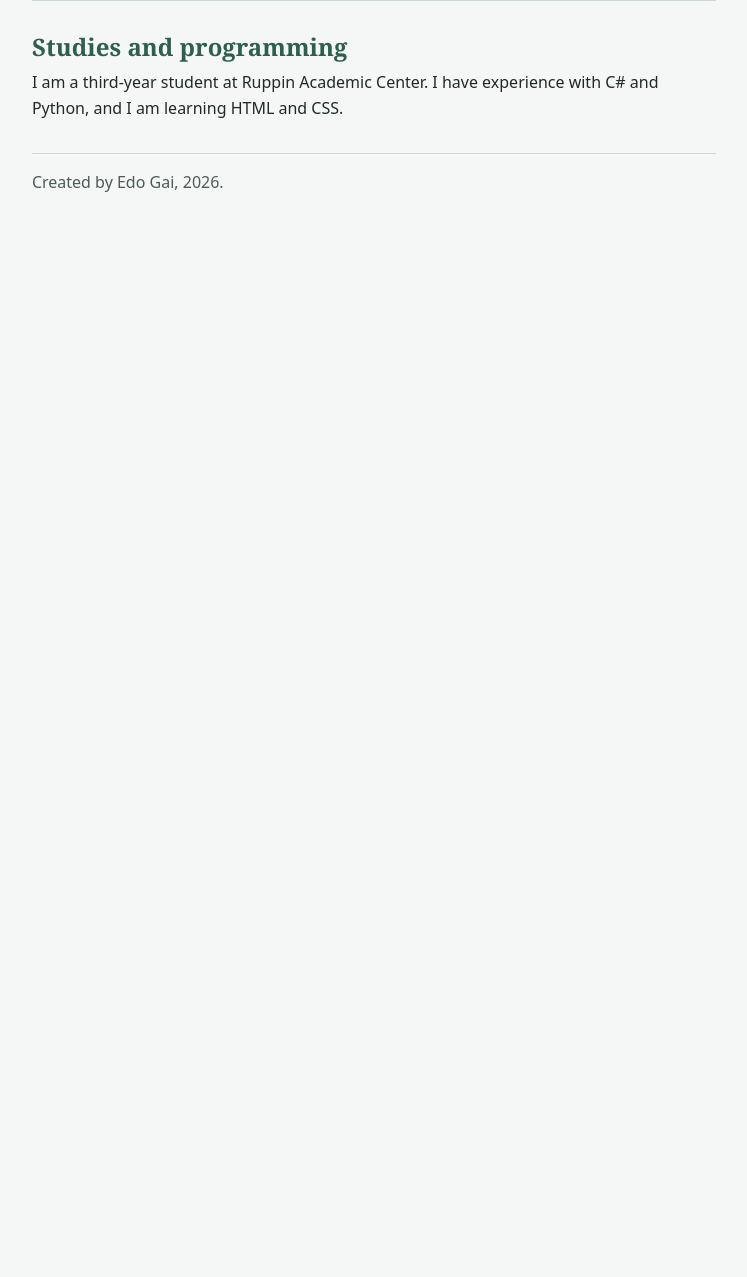
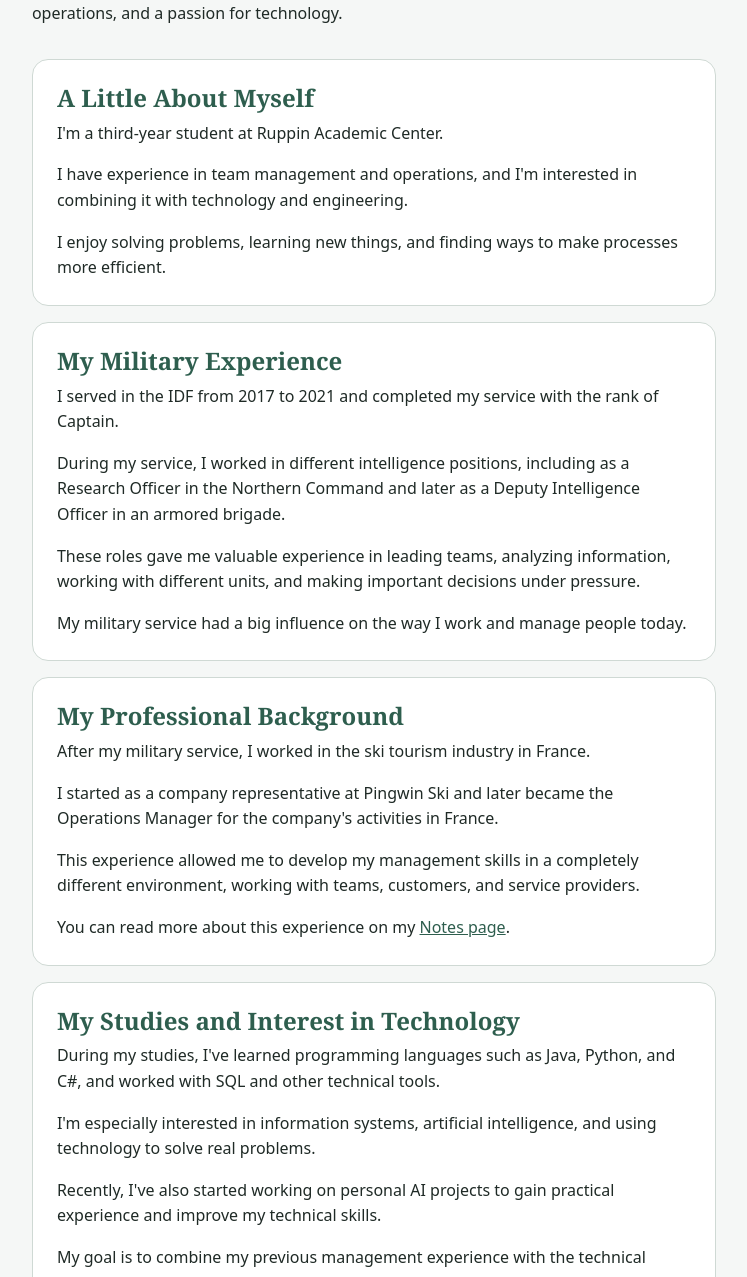
Before and after one commit to edoguuy/internet-course-homework, a plain HTML site: page homework/hw-1/about.html in a window 1280 px wide. Shown: the part 166-1443 px from the top of the page, without its empty margins (266-1013 px from the left). Before the commit the page ends 800 px from the top, so only its background shows below. Drawn offline with Linux system fonts and the light colour scheme.

Commit message:
Expand About page: studies, military service, ski industry, volunteering
Five card sections; links to the Notes page for the full ski story.
Nav moved above the header.

```diff
--- a/homework/hw-1/about.html
+++ b/homework/hw-1/about.html
@@ -3,27 +3,65 @@
   <head>
     <meta charset="UTF-8">
     <meta name="viewport" content="width=device-width, initial-scale=1.0">
-    <title>About me</title>
+    <title>About Me</title>
     <link rel="stylesheet" href="styles.css">
   </head>
+
   <body>
-    <header>
-        <h1>About me</h1>
-        <p>A little bit about me</p>
-    </header>
     <nav>
       <ul>
         <li><a href="index.html">Main</a></li>
-        <li><a href="about.html" aria-current="page">About me</a></li>
+        <li><a href="about.html" aria-current="page">About Me</a></li>
         <li><a href="notes.html">Notes</a></li>
       </ul>
     </nav>
+
+    <header>
+      <h1>About Me</h1>
+      <p>Industrial Engineering and Management student with a background in leadership, operations, and a passion for technology.</p>
+    </header>
+
     <main>
-      <section>
-        <h2>Studies and programming</h2>
-        <p>I am a third-year student at Ruppin Academic Center. I have experience with C# and Python, and I am learning HTML and CSS.</p>
+      <section class="card">
+        <h2>A Little About Myself</h2>
+        <p>I'm a third-year student at Ruppin Academic Center.</p>
+        <p>I have experience in team management and operations, and I'm interested in combining it with technology and engineering.</p>
+        <p>I enjoy solving problems, learning new things, and finding ways to make processes more efficient.</p>
+      </section>
+
+      <section class="card">
+        <h2>My Military Experience</h2>
+        <p>I served in the IDF from 2017 to 2021 and completed my service with the rank of Captain.</p>
+        <p>During my service, I worked in different intelligence positions, including as a Research Officer in the Northern Command and later as a Deputy Intelligence Officer in an armored brigade.</p>
+        <p>These roles gave me valuable experience in leading teams, analyzing information, working with different units, and making important decisions under pressure.</p>
+        <p>My military service had a big influence on the way I work and manage people today.</p>
+      </section>
+
+      <section class="card">
+        <h2>My Professional Background</h2>
+        <p>After my military service, I worked in the ski tourism industry in France.</p>
+        <p>I started as a company representative at Pingwin Ski and later became the Operations Manager for the company's activities in France.</p>
+        <p>This experience allowed me to develop my management skills in a completely different environment, working with teams, customers, and service providers.</p>
+        <p>You can read more about this experience on my <a href="notes.html">Notes page</a>.</p>
+      </section>
+
+      <section class="card">
+        <h2>My Studies and Interest in Technology</h2>
+        <p>During my studies, I've learned programming languages such as Java, Python, and C#, and worked with SQL and other technical tools.</p>
+        <p>I'm especially interested in information systems, artificial intelligence, and using technology to solve real problems.</p>
+        <p>Recently, I've also started working on personal AI projects to gain practical experience and improve my technical skills.</p>
+        <p>My goal is to combine my previous management experience with the technical knowledge I'm gaining during my studies.</p>
+      </section>
+
+      <section class="card">
+        <h2>Beyond Work and Studies</h2>
+        <p>In 2023, I volunteered in Nepal with a group of Israeli military veterans.</p>
+        <p>I led a small team that helped renovate a local school and organized educational activities for children.</p>
+        <p>It was a meaningful experience that taught me a lot about teamwork, responsibility, and working with people from different backgrounds.</p>
+        <p>In my free time, I enjoy skiing, traveling, and exploring new technologies.</p>
       </section>
     </main>
+
     <footer>
       <p>Created by Edo Gai, 2026.</p>
     </footer>
```
Lines whose indentation alone changed are shown as unchanged.
